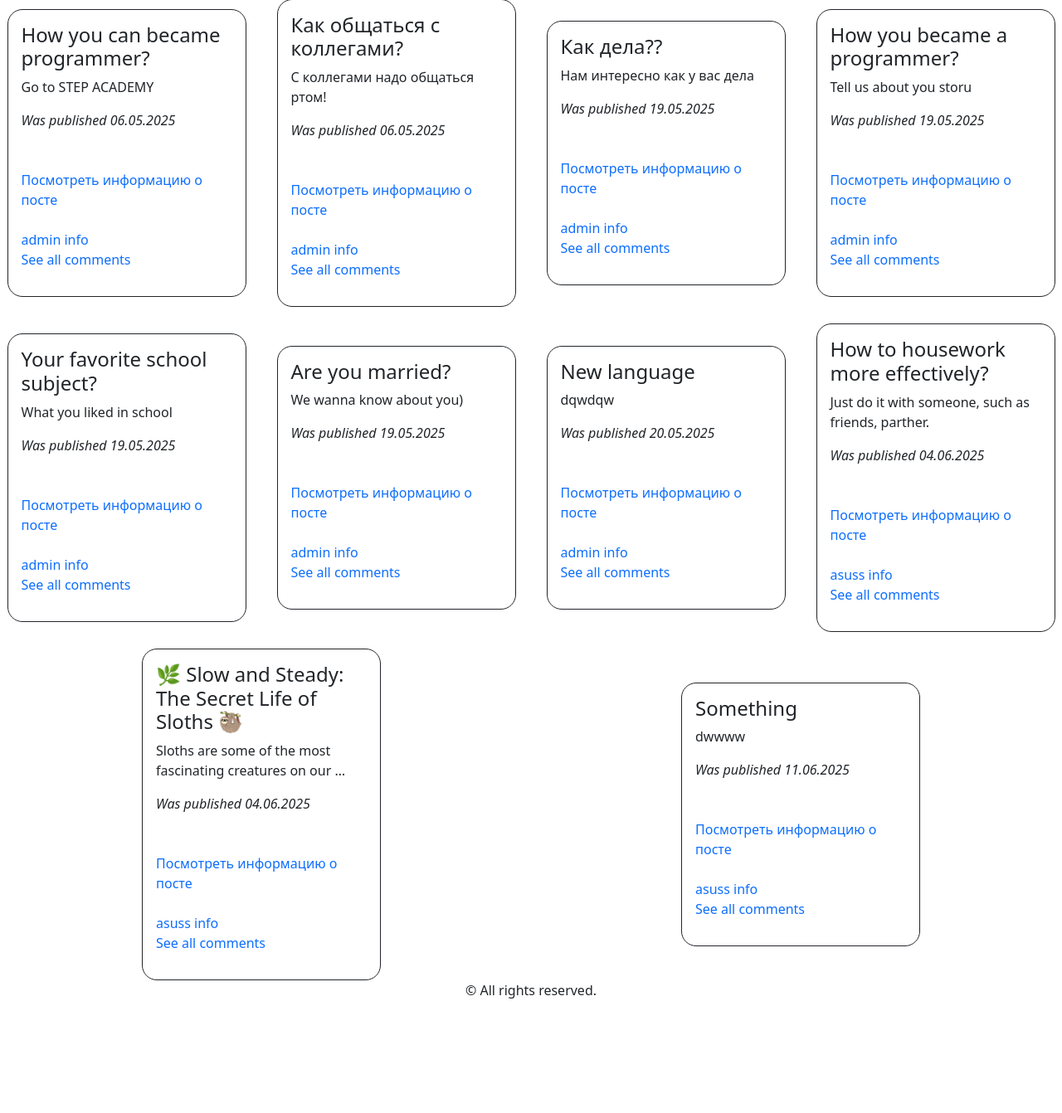
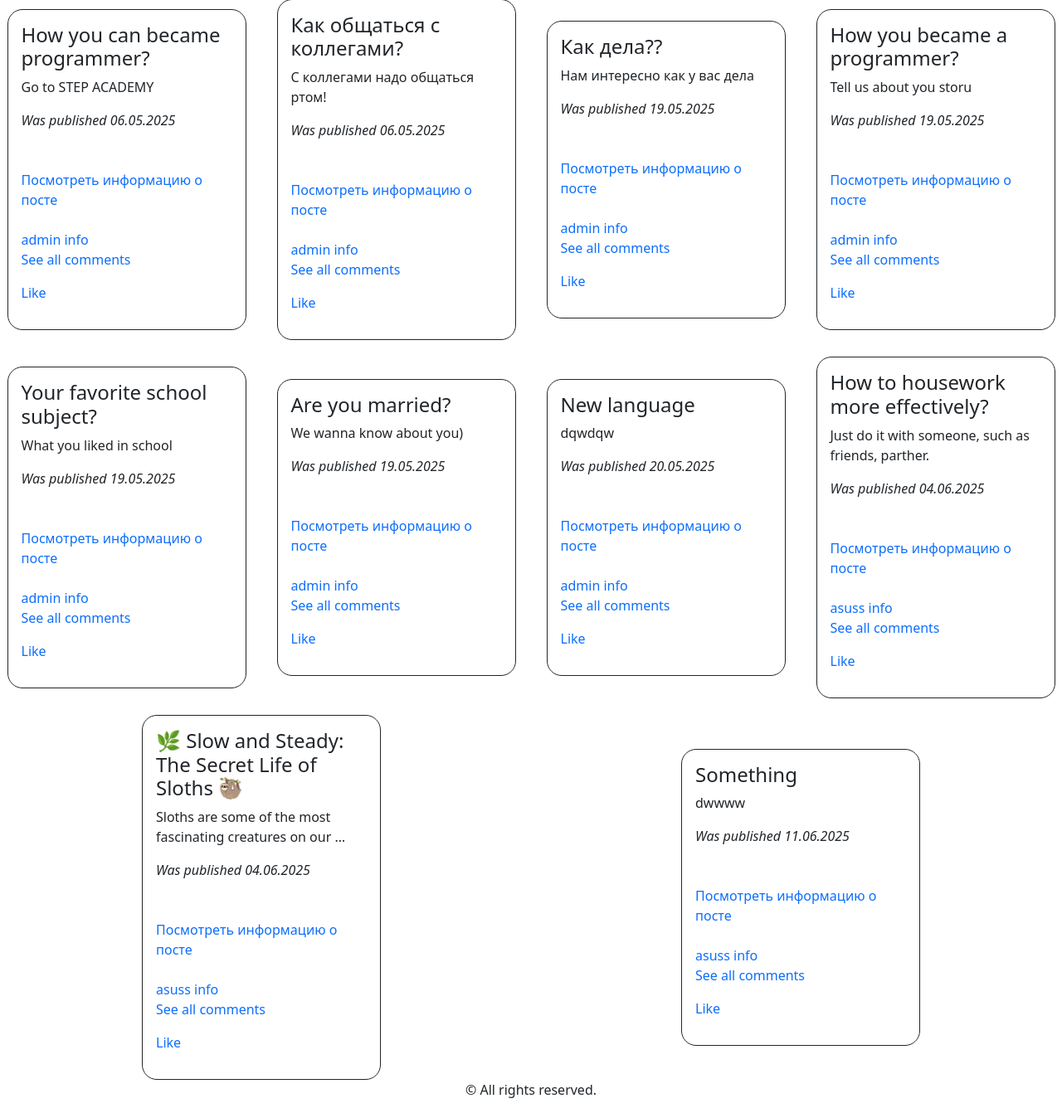
Before and after one commit to Archmage16/DJANGOO_LEARN, a Django app: page /blog/ in a window 1280 px wide. Shown: the part 183-1525 px from the top of the page at 83% size. Before the commit the page ends 1387 px from the top, so only its background shows below. Run offline with Django 5.2, Linux system fonts and the light colour scheme; a user stored in the database is signed in; data comes from the database, SQL or seed files in the repository; both versions use the stored data as it was after the commit; some libraries are stand-ins or nearby versions.

Commit message:
BLog:Like

```diff
--- a/blog/admin.py
+++ b/blog/admin.py
@@ -6,3 +6,4 @@ admin.site.register(models.Post)
 admin.site.register(models.Prof)
 admin.site.register(models.Tag)
 admin.site.register(models.Comment)
+admin.site.register(models.Like)
--- a/blog/models.py
+++ b/blog/models.py
@@ -9,10 +9,15 @@ class Like(models.Model):
     content_type = models.ForeignKey(ContentType, on_delete=models.CASCADE)
     object_id = models.PositiveIntegerField()
     content_object = GenericForeignKey(ct_field='content_type', fk_field='object_id')
+
+    def __str__(self) -> str:
+        return f"{self.user.username} likes"
+
 class Prof(models.Model):
     user = models.OneToOneField(User, on_delete=models.CASCADE)
     bio = models.TextField(blank=True)
     phone = models.CharField(max_length=20, blank=True)
+    like = GenericRelation(Like)
 
     def __str__(self) -> str:
         return self.user.username
@@ -23,13 +28,14 @@ class Post(models.Model):
     author = models.ForeignKey(Prof, on_delete=models.CASCADE)
     created_time = models.DateTimeField(auto_now=True)
 
-    notes = GenericRelation(Like)
+    like = GenericRelation(Like)
 
     def __str__(self) -> str:
         return self.title
 
 class Tag(models.Model):
     name = models.CharField(max_length=50)
+    like = GenericRelation(Like)
     posts = models.ManyToManyField(Post, related_name='tags')
     def __str__(self) -> str:
         return f"{self.name}"
@@ -38,6 +44,7 @@ class Comment(models.Model):
     post = models.ForeignKey(Post, on_delete=models.CASCADE, related_name='comments')
     author = models.ForeignKey(User, on_delete=models.CASCADE)
     text = models.TextField(null=False, blank=False)
+    like = GenericRelation(Like)
     created_at = models.DateTimeField(auto_now_add=True)
 
     def __str__(self) -> str:
--- a/blog/urls.py
+++ b/blog/urls.py
@@ -22,12 +22,12 @@ urlpatterns = [
     path('reset/<uidb64>/<token>/', PasswordResetConfirmView.as_view(success_url = reverse_lazy("blog:reset_complete")), name='password_reset_confirm'),
     path('reset_complete', PasswordResetCompleteView.as_view(), name='reset_complete'),
 
-
     path('tagForm/', views.TagFormView.as_view(), name='tagForm'),
     path('postForm/', views.PostFormView.as_view(), name='postForm'),
     path('profForm/', views.ProfFormView.as_view(), name='profForm'),
     path('commentForm/', views.CommentFormView.as_view(), name='commentForm'),
 
+    path('like/<str:username>/<str:title>/', views.LikeView.as_view(), name='postLike'),
     path('postComment/<str:username>/<str:title>/', views.PostCommentsView.as_view(), name='postComment'),
     path('<str:username>/', views.UserProfileView.as_view(), name='user'),
     path('<str:username>/<str:title>', views.PostDetailView.as_view(), name='post'),
--- a/blog/views.py
+++ b/blog/views.py
@@ -1,3 +1,4 @@
+from django.contrib.contenttypes.models import ContentType
 from django.shortcuts import render, redirect
 from django.http import HttpResponse
 
@@ -41,8 +42,38 @@ class IndexView(TemplateView):
         context['users'] = User.objects.all()
         context['user'] = self.request.user
         context['rever_posts'] = list(Post.objects.all())[::-1][:5]
+        # context['tags'] = Tag.objects.all()
+        context['likes'] = Like.objects.all()
+
         return context
+class LikeView(LoginRequiredMixin, TemplateView):
+    template_name = 'blog/like.html'
 
+    def get_context_data(self, **kwargs):
+        context = super().get_context_data(**kwargs)
+        username = self.kwargs['username']
+        title = self.kwargs['title']
+
+        try:
+            user = User.objects.get(username=username)
+            prof = Prof.objects.get(user=user)
+            post = Post.objects.get(title=title, author=prof)
+            content_type = ContentType.objects.get_for_model(Post)
+            like_qs = Like.objects.filter(user=self.request.user, content_type=content_type, object_id=post.id)
+            if like_qs.exists():
+                # like_qs.delete()
+                liked = False
+            else:
+                Like.objects.create(user=self.request.user, content_type=content_type, object_id=post.id)
+                liked = True
+            context['liked'] = liked
+        except Exception as e:
+            context['error'] = str(e)
+
+        context['user'] = user
+        context['prof'] = prof
+        context['post'] = post
+        return context
 
 def myauth(req):
     if req.user.is_authenticated:
@@ -184,6 +215,7 @@ class PostCommentsView(LoginRequiredMixin, TemplateView):
             user = User.objects.get(username=username)
             prof = Prof.objects.get(user=user)
             post = Post.objects.get(title=title, author=prof)
+
         except Exception as e:
             return HttpResponse(f"Error: {str(e)}")
 
--- a/templates/blog/index.html
+++ b/templates/blog/index.html
@@ -32,6 +32,7 @@
                 <a href="{% url 'blog:post' p.author.user.username p.title %}" class="btn-primary">Посмотреть информацию о посте</a> <br><br>
                 <a href="{% url 'blog:user' p.author.user.username %}">{{p.author.user.username}} info</a>
                 <p><a href="{% url 'blog:postComment' p.author.user.username p.title%}">See all comments</a></p>
+                <p><a href="{% url 'blog:postLike' p.author.user.username p.title%}">Like</a></p>
             </div>
         </div>
       {%endfor%}
```
Also changed, not shown: templates/blog/like.html (added, +15 -0 lines), db.sqlite3.
